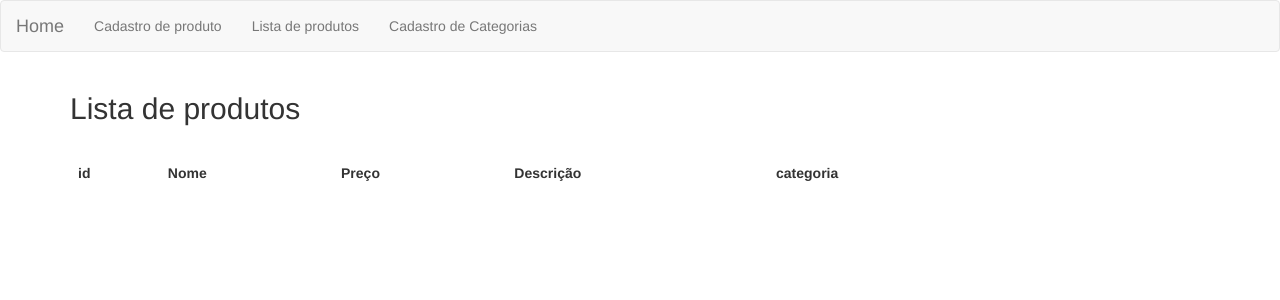
After one commit to liliansousa/caelum-curso-php, a PHP site: page /produtos.php in a window 1280 px wide. The commit adds this page. Shown: the top 300 px of the page. Run offline with PHP 8.4, Linux system fonts and the light colour scheme; data that the repository does not hold is empty.

Commit message:
Criando arquivos aula 2 - relacionamento de tabelas, excluir dados do banco e adicionando novos elementos para os formulários

```diff
--- /dev/null
+++ b/loja/banco-produto.php
@@ -0,0 +1,23 @@
+<?php
+    function insereProduto($conexao, $nome, $preco, $descricao, $categoria_id){
+        $query = "INSERT INTO produtos(nome, preco, descricao, categoria_id) values ('{$nome}',{$preco},'{$descricao}', {$categoria_id})";
+        $resultado = mysqli_query($conexao, $query);
+        return $resultado;
+    }
+
+    function listaProdutos ($conexao){
+        $query = "SELECT p.*, c.nome as categoria_nome from produtos as p join categorias as c on p.categoria_id = c.id";
+        $resultado = mysqli_query($conexao, $query);
+        $produtos = array();
+
+        while($produto = mysqli_fetch_assoc($resultado)){
+            array_push($produtos, $produto);
+        }
+        return $produtos;
+    }
+
+    function removeProduto($conexao, $id){
+        $query = "DELETE FROM produtos WHERE id = {$id}";
+        return mysqli_query($conexao, $query);
+    }
+?>
--- /dev/null
+++ b/loja/conecta.php
@@ -0,0 +1,3 @@
+<?php
+    $conexao = mysqli_connect('localhost','root','caelum','loja');
+?>
--- a/loja/header.php
+++ b/loja/header.php
@@ -18,6 +18,8 @@
         <!-- Collect the nav links, forms, and other content for toggling -->
           <ul class="nav navbar-nav">
             <li><a href="produto-formulario.php">Cadastro de produto</a></li>
+            <li><a href="produtos.php">Lista de produtos</a></li>
+            <li><a href="categorias.php">Cadastro de Categorias</a></li>
           </ul>
         </div>
       </div><!-- /.container-fluid -->
--- /dev/null
+++ b/loja/produtos.php
@@ -0,0 +1,48 @@
+<?php
+  $pageTitle="Loja: Lista de produtos";
+  include 'header.php';
+  require_once ('conecta.php');
+  require_once ('banco-produto.php');
+  $produtos = listaProdutos($conexao);
+?>
+<div class="row">
+    <div class="col-md-10">
+        <h2>Lista de produtos</h2>
+        <br>
+        <?php if (array_key_exists("removido", $_GET) && $_GET[removido]==true){?>
+        <p class="alert-success">Produto <?=$id ?>removido com sucesso</p>
+        <?php } ?>
+    </div>
+</div>
+<div class="row">
+    <div class="col-md-10">
+        <div class="table-responsive">
+            <table class="table table-striped table-hover">
+                <thead>
+                    <tr>
+                        <td><strong>id</strong></td>
+                        <td><strong>Nome</strong></td>
+                        <td><strong>Preço</strong></td>
+                        <td><strong>Descrição</strong></td>
+                        <td><strong>categoria</strong></td>
+                    </tr>
+
+                </thead>
+                <tbody>
+                <?php foreach($produtos as $produto): ?>
+                    <tr>
+                        <td><?= $produto['id'] ?></td>
+                        <td><?= $produto['nome'] ?></td>
+                        <td><?= $produto['preco'] ?></td>
+                        <td><?= substr($produto['descricao'],0, 40) ?></td>
+                        <td><?= $produto['categoria_nome'] ?></td>
+
+                        <td><a class="btn btn-default" href="remove-produto.php?id=<?=$produto['id'] ?>">Excluir</a></td>
+                    </tr>
+                <?php endforeach ?>
+                </tbody>
+            </table>
+        </div>
+    </div>
+</div>
+<?php include 'footer.php' ?>
```
Also changed, not shown: loja/adiciona-categoria.php (added, +19 -0 lines), loja/adiciona-produto.php (+9 -13 lines), loja/banco-categoria.php (added, +18 -0 lines), loja/categorias.php (added, +23 -0 lines), loja/mysql-banco-exec-loja.txt (added, +13 -0 lines), loja/produto-formulario.php (+22 -4 lines), loja/remove-produto.php (added, +10 -0 lines), README.md.
